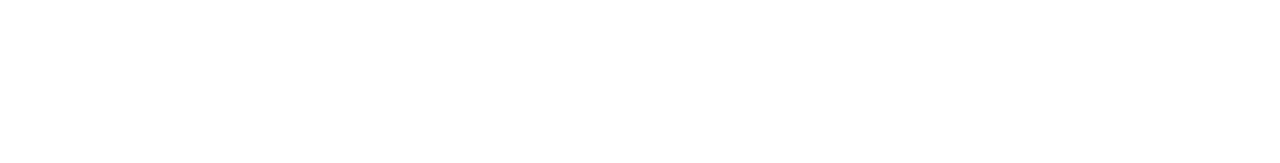
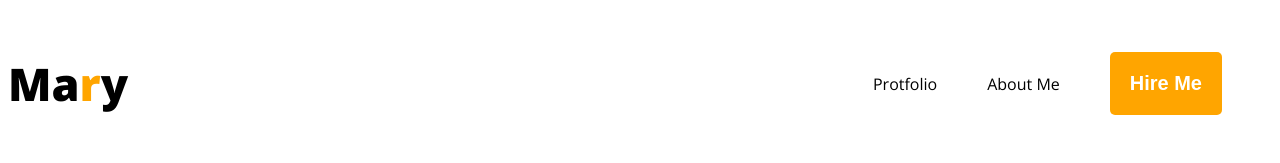
Before and after one commit to sarfuzzaman00/project-1, a plain HTML site: page index.html in a window 1280 px wide. Drawn offline with nearby package versions, Linux system fonts and the light colour scheme.

Commit message:
NAV DONE

```diff
--- a/index.html
+++ b/index.html
@@ -4,8 +4,25 @@
     <meta charset="UTF-8">
     <meta name="viewport" content="width=device-width, initial-scale=1.0">
     <title>Document</title>
+    <link rel="preconnect" href="https://fonts.googleapis.com">
+<link rel="preconnect" href="https://fonts.gstatic.com" crossorigin>
+<link href="https://fonts.googleapis.com/css2?family=Open+Sans:wght@400;600;800&display=swap" rel="stylesheet">
+    <link rel="stylesheet" href="styles.css">
+
 </head>
 <body>
+    <header>
+        <nav>
+<h3 class="nav-title">Ma<span class="text-primary">r</span>y</h3>
+<ul>
+    <li><a href="">Protfolio</a></li>
+    <li><a href="">About Me</a></li>
+    <li><Button class="btn-primary">Hire Me</Button></li>
+</ul>
 
+
+
+        </nav>
+    </header>
 </body>
 </html>
--- a/styles.css
+++ b/styles.css
@@ -1,3 +1,47 @@
-h1{
-    color: aliceblue;
+/* Font */
+body{
+    font-family: 'Open Sans', sans-serif;
 }
+
+.text-primary{
+    color: orange;
+}
+
+/* nav related CSS */
+
+nav{
+    display: flex;
+    justify-content: space-between;
+    align-items: center;
+}
+
+.nav-title{
+    color: black;
+    font-size: 45px;
+    font-weight: 800;
+}
+
+nav > ul{
+    display: flex;
+    align-items: center;
+}
+
+nav li {
+        list-style: none;
+        margin-right: 50px;
+}
+
+nav a {
+    text-decoration: none;
+    color: black;
+}
+
+.btn-primary{
+    background-color: orange;
+    color: white;
+    border-radius: 5px;
+    border: 0;
+    font-size: 20px;
+    padding: 20px;
+    font-weight: 700;
+}
```
